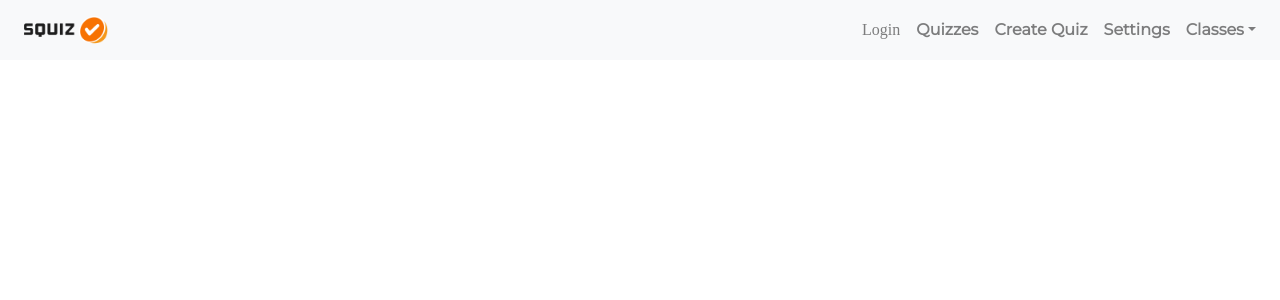
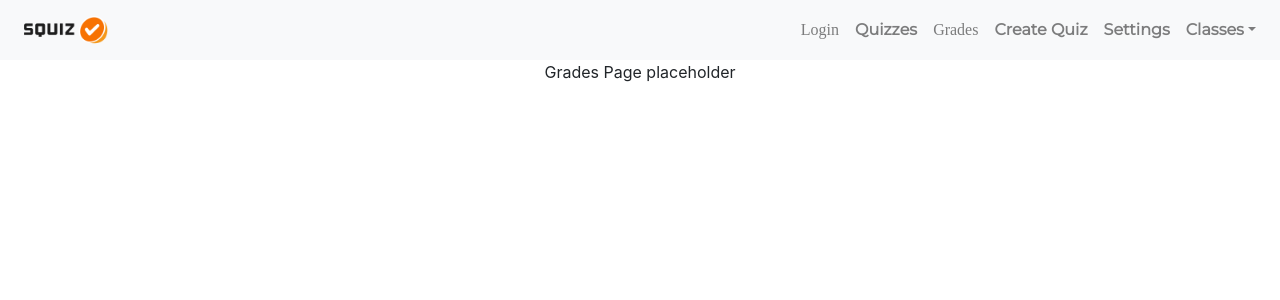
Before and after one commit to denmcca/squiz, a React (Create React App) app in the folder frontend/: page /grades in a window 1280 px wide. Shown: the top 300 px of the page. Built offline with nearby package versions, Linux system fonts and the light colour scheme.

Commit message:
created grades page
created grades page and linked it in the navbar. grades page still needs to be completed.

```diff
--- a/frontend/src/Components/PageNavigation.js
+++ b/frontend/src/Components/PageNavigation.js
@@ -45,6 +45,9 @@ class PageNavigation extends Component {
                 <NavLink href="/Quizzes/">Quizzes</NavLink>
               </NavItem>
               <NavItem>
+                <NavLink className="font2" href="/grades">Grades</NavLink>
+              </NavItem>
+              <NavItem>
                 <NavLink href="/CreateQuiz/">Create Quiz</NavLink>
               </NavItem>
               <NavItem>
--- a/frontend/src/Components/Router.jsx
+++ b/frontend/src/Components/Router.jsx
@@ -3,6 +3,7 @@ import { Route, BrowserRouter} from 'react-router-dom';
 import LoginPage from '../Pages/LoginPage';
 import RegisterPage from '../Pages/RegisterPage';
 import HomePage from '../Pages/HomePage';
+import GradesPage from '../Pages/GradesPage';
 import CreateQuizPage from '../Pages/CreateQuizPage';
 
 export default class Router extends Component {
@@ -12,6 +13,7 @@ export default class Router extends Component {
         <div>
           <Route exact path='/' component={HomePage} />
           <Route exact path='/login' component={LoginPage} />
+          <Route exact path='/grades' component={GradesPage} />
           <Route exact path='/CreateQuiz' component={CreateQuizPage} />
           <Route exact path='/register' component ={RegisterPage} />
         </div>
--- /dev/null
+++ b/frontend/src/Pages/GradesPage.jsx
@@ -0,0 +1,11 @@
+import React, { Component } from 'react';
+
+export default class GradesPage extends Component {
+  render() {
+    return(
+      <div>
+        Grades Page placeholder
+      </div>
+    )
+  }
+}
```
Also changed, not shown: 2 other files (tests, documents, lock files or other folders).
